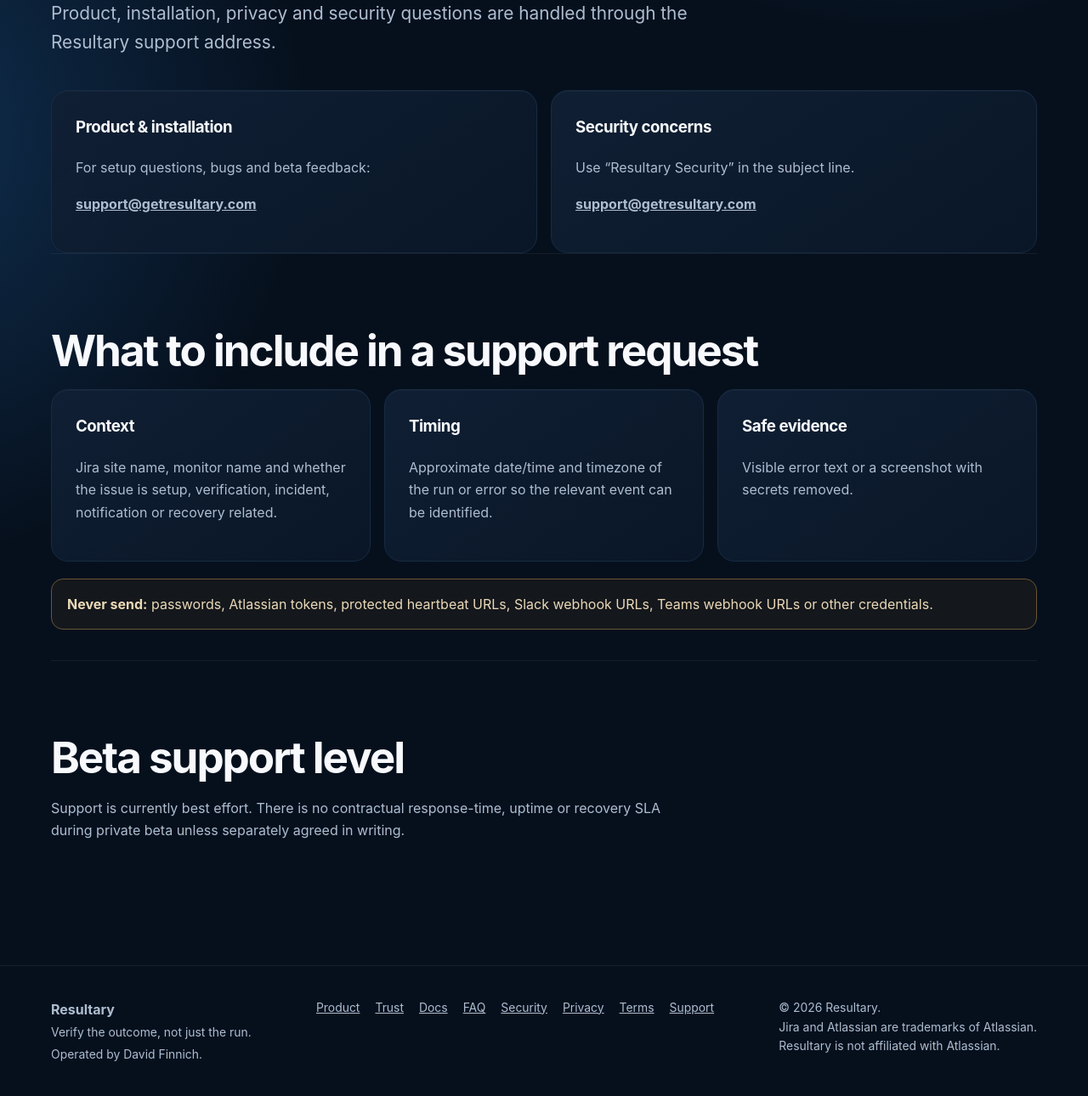
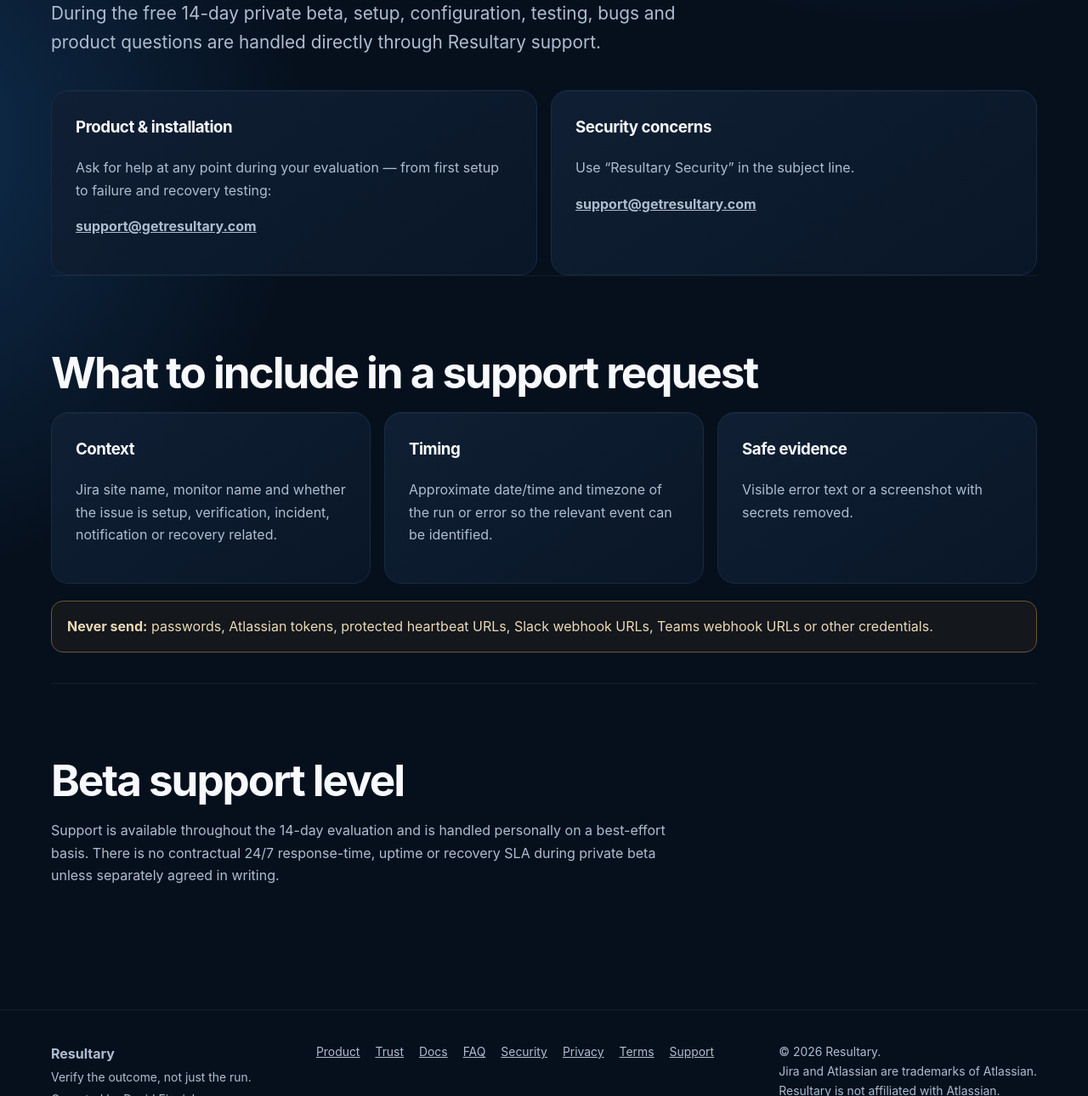
Before and after one commit to PharmedAI/resultary-site, a plain HTML site: page support/index.html in a window 1280 px wide. Shown: the part 391-1681 px from the top of the page at 85% size. Drawn offline with Linux system fonts and the light colour scheme.

Commit message:
Clarify free 14-day private beta and direct founder support

```diff
--- a/support/index.html
+++ b/support/index.html
@@ -1,7 +1,7 @@
-<!doctype html><html lang="en"><head><meta charset="utf-8"><meta name="viewport" content="width=device-width,initial-scale=1"><title>Support — Resultary</title><meta name="description" content="Private beta support, security contact and safe troubleshooting guidance for Resultary."><link rel="icon" href="/favicon.svg"><link rel="canonical" href="https://getresultary.com/support/"><link rel="stylesheet" href="/styles.css"></head><body><a class="skip-link" href="#main">Skip to content</a><header><div class="container nav"><a class="brand" href="/" aria-label="Resultary home"><span class="mark">R</span>Resultary</a><nav aria-label="Primary navigation"><a href="/">Home</a><a href="/product/">Product</a><a href="/trust/">Trust</a><a href="/docs/">Docs</a><a href="/faq/">FAQ</a><a href="/support/">Support</a><a class="nav-cta" href="mailto:support@getresultary.com?subject=Resultary%20Private%20Beta&amp;body=Name%3A%20%0ACompany%3A%20%0ARole%3A%20%0AJira%20Cloud%20site%3A%20%0AApprox.%20number%20of%20automations%3A%20%0AAutomation%20I%20want%20to%20test%3A%20">Request beta access</a></nav></div></header>
-<main id="main"><section class="page"><div class="container"><span class="eyebrow">Support</span><h1>Direct support for the Resultary private beta.</h1><p class="lead">Product, installation, privacy and security questions are handled through the Resultary support address.</p>
-<div class="grid two" style="margin-top:38px"><div class="card"><h3>Product & installation</h3><p>For setup questions, bugs and beta feedback:</p><p><strong><a href="mailto:support@getresultary.com?subject=Resultary%20Support">support@getresultary.com</a></strong></p></div><div class="card"><h3>Security concerns</h3><p>Use “Resultary Security” in the subject line.</p><p><strong><a href="mailto:support@getresultary.com?subject=Resultary%20Security">support@getresultary.com</a></strong></p></div></div>
+<!doctype html><html lang="en"><head><meta charset="utf-8"><meta name="viewport" content="width=device-width,initial-scale=1"><title>Support — Resultary</title><meta name="description" content="Private beta support, security contact and safe troubleshooting guidance for Resultary."><link rel="icon" href="/favicon.svg"><link rel="canonical" href="https://getresultary.com/support/"><link rel="stylesheet" href="/styles.css"></head><body><a class="skip-link" href="#main">Skip to content</a><header><div class="container nav"><a class="brand" href="/" aria-label="Resultary home"><span class="mark">R</span>Resultary</a><nav aria-label="Primary navigation"><a href="/">Home</a><a href="/product/">Product</a><a href="/trust/">Trust</a><a href="/docs/">Docs</a><a href="/faq/">FAQ</a><a href="/support/">Support</a><a class="nav-cta" href="mailto:support@getresultary.com?subject=Resultary%2014-day%20Private%20Beta&amp;body=Name%3A%20%0ACompany%3A%20%0ARole%3A%20%0AJira%20Cloud%20site%3A%20%0AApprox.%20number%20of%20automations%3A%20%0AAutomation%20I%20want%20to%20test%3A%20%0APreferred%20start%20date%3A%20">Free beta access</a></nav></div></header>
+<main id="main"><section class="page"><div class="container"><span class="eyebrow">Support</span><h1>Direct founder support throughout your beta.</h1><p class="lead">During the free 14-day private beta, setup, configuration, testing, bugs and product questions are handled directly through Resultary support.</p>
+<div class="grid two" style="margin-top:38px"><div class="card"><h3>Product & installation</h3><p>Ask for help at any point during your evaluation — from first setup to failure and recovery testing:</p><p><strong><a href="mailto:support@getresultary.com?subject=Resultary%20Support">support@getresultary.com</a></strong></p></div><div class="card"><h3>Security concerns</h3><p>Use “Resultary Security” in the subject line.</p><p><strong><a href="mailto:support@getresultary.com?subject=Resultary%20Security">support@getresultary.com</a></strong></p></div></div>
 <div class="section" style="padding-bottom:20px"><h2>What to include in a support request</h2><div class="grid"><div class="card"><h3>Context</h3><p>Jira site name, monitor name and whether the issue is setup, verification, incident, notification or recovery related.</p></div><div class="card"><h3>Timing</h3><p>Approximate date/time and timezone of the run or error so the relevant event can be identified.</p></div><div class="card"><h3>Safe evidence</h3><p>Visible error text or a screenshot with secrets removed.</p></div></div><p class="warning-note" style="margin-top:20px"><strong>Never send:</strong> passwords, Atlassian tokens, protected heartbeat URLs, Slack webhook URLs, Teams webhook URLs or other credentials.</p></div>
-<div class="section" style="padding-bottom:0"><h2>Beta support level</h2><p class="section-intro">Support is currently best effort. There is no contractual response-time, uptime or recovery SLA during private beta unless separately agreed in writing.</p></div>
+<div class="section" style="padding-bottom:0"><h2>Beta support level</h2><p class="section-intro">Support is available throughout the 14-day evaluation and is handled personally on a best-effort basis. There is no contractual 24/7 response-time, uptime or recovery SLA during private beta unless separately agreed in writing.</p></div>
 </div></section></main>
 <footer><div class="container footer-row"><div><strong>Resultary</strong><br><span class="small">Verify the outcome, not just the run.<br>Operated by David Finnich.</span></div><div class="footer-links small"><a href="/product/">Product</a><a href="/trust/">Trust</a><a href="/docs/">Docs</a><a href="/faq/">FAQ</a><a href="/security/">Security</a><a href="/privacy/">Privacy</a><a href="/terms/">Terms</a><a href="/support/">Support</a></div><div class="small">© 2026 Resultary.<br>Jira and Atlassian are trademarks of Atlassian.<br>Resultary is not affiliated with Atlassian.</div></div></footer></body></html>
```
